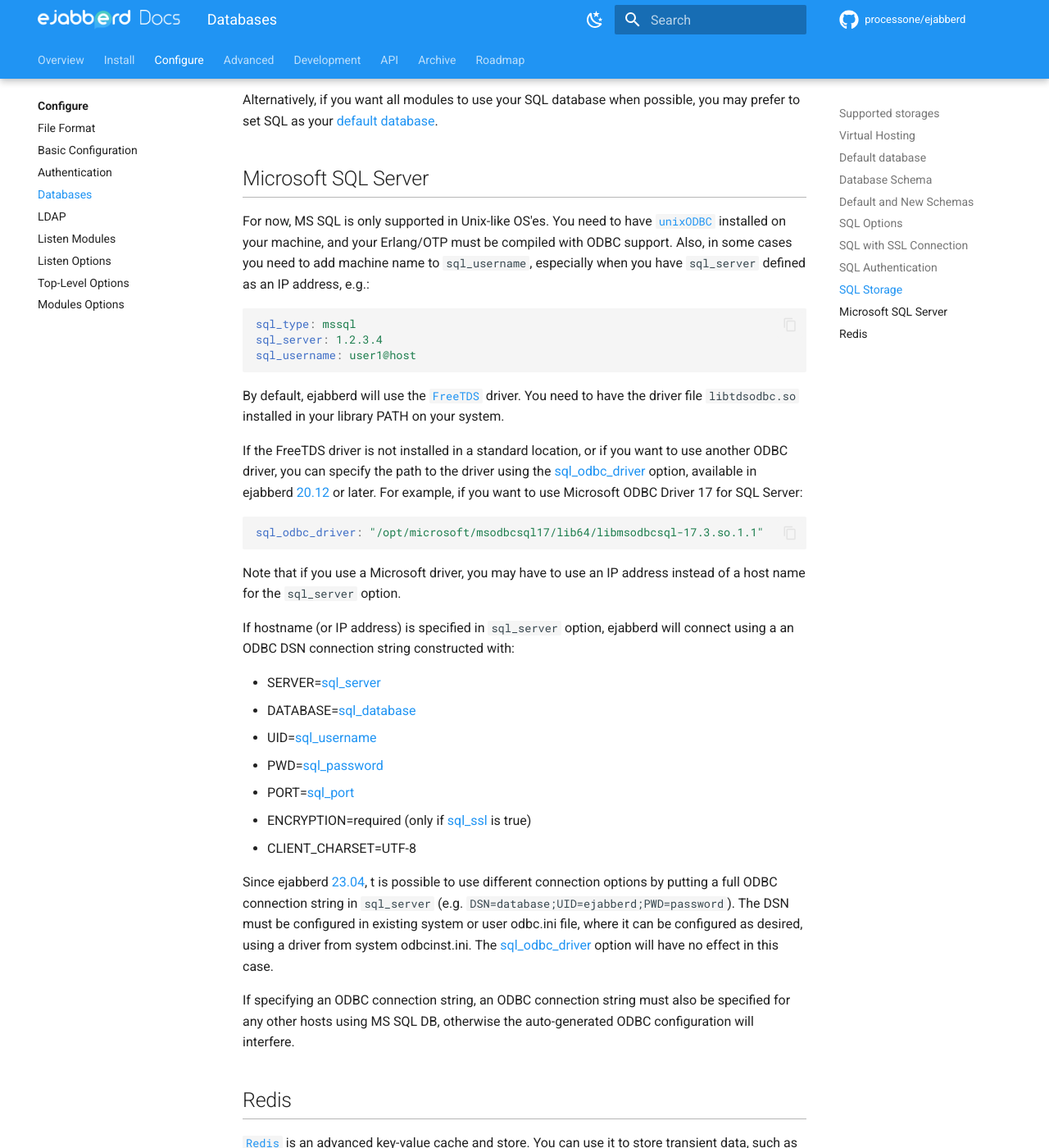
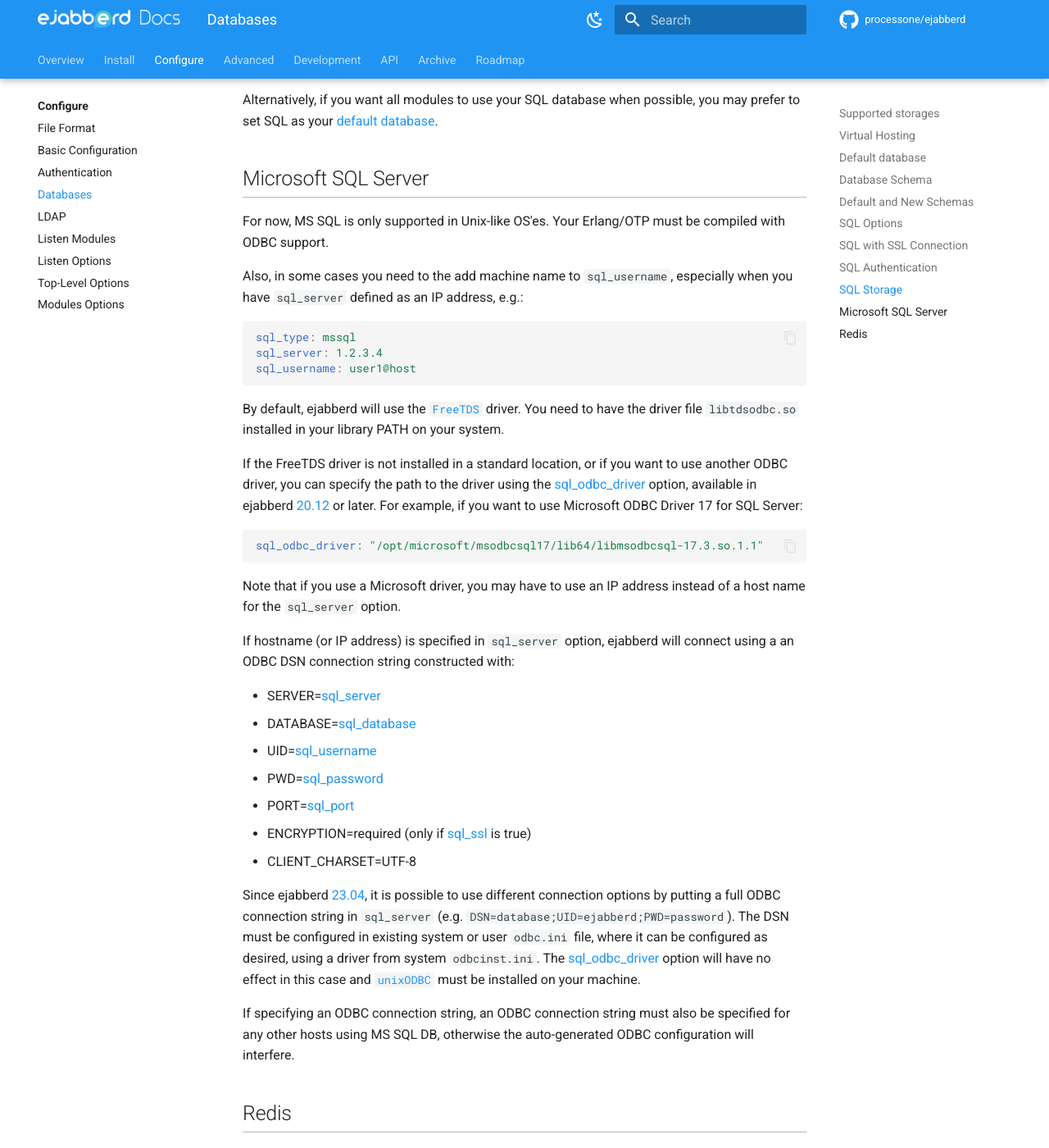
Before and after one commit to processone/docs.ejabberd.im, an MkDocs documentation site: the page built from content/admin/configuration/database.md, in a window 1280 px wide and 1400 px high, scrolled down 5490 px. Shown: the whole window at 82% size. Built offline with MkDocs 1.6.1 and Material for MkDocs 9.7.7, drawn with Linux system fonts in a browser that asks for light colours; comment, search, counter and statistics services are not loaded.

Commit message:
Fix odbc doc

````diff
--- a/content/admin/configuration/database.md
+++ b/content/admin/configuration/database.md
@@ -262,11 +262,12 @@
 
 ## Microsoft SQL Server
 
-For now, MS SQL is only supported in Unix-like OS'es. You need to have
-[`unixODBC`](https://www.unixodbc.org/) installed on your machine, and your Erlang/OTP
+For now, MS SQL is only supported in Unix-like OS'es. Your Erlang/OTP
 must be compiled with ODBC support.
-Also, in some cases you need to add machine name to `sql_username`, especially
-when you have `sql_server` defined as an IP address, e.g.:
+
+Also, in some cases you need to the add machine name to
+`sql_username`, especially when you have `sql_server` defined as an IP
+address, e.g.:
 
 ``` yaml
 sql_type: mssql
@@ -303,13 +304,15 @@
 - ENCRYPTION=required (only if [sql_ssl](toplevel.md#sql_ssl) is true)
 - CLIENT_CHARSET=UTF-8
 
-Since ejabberd [23.04](../../archive/23.04/index.md),
-t is possible to use different connection options by
-putting a full ODBC connection string in `sql_server` (e.g.
-`DSN=database;UID=ejabberd;PWD=password`). The DSN must be configured in
-existing system or user odbc.ini file, where it can be configured as desired,
-using a driver from system odbcinst.ini. The [sql_odbc_driver](toplevel.md#sql_odbc_driver)
-option will have no effect in this case.
+Since ejabberd [23.04](../../archive/23.04/index.md), it is possible
+to use different connection options by putting a full ODBC connection
+string in `sql_server` (e.g.
+`DSN=database;UID=ejabberd;PWD=password`). The DSN must be configured
+in existing system or user `odbc.ini` file, where it can be configured
+as desired, using a driver from system `odbcinst.ini`. The
+[sql_odbc_driver](toplevel.md#sql_odbc_driver) option will have no
+effect in this case and [`unixODBC`](http://www.unixodbc.org/) must be
+installed on your machine.
 
 If specifying an ODBC connection string, an ODBC connection string must also be
 specified for any other hosts using MS SQL DB, otherwise the auto-generated
````
